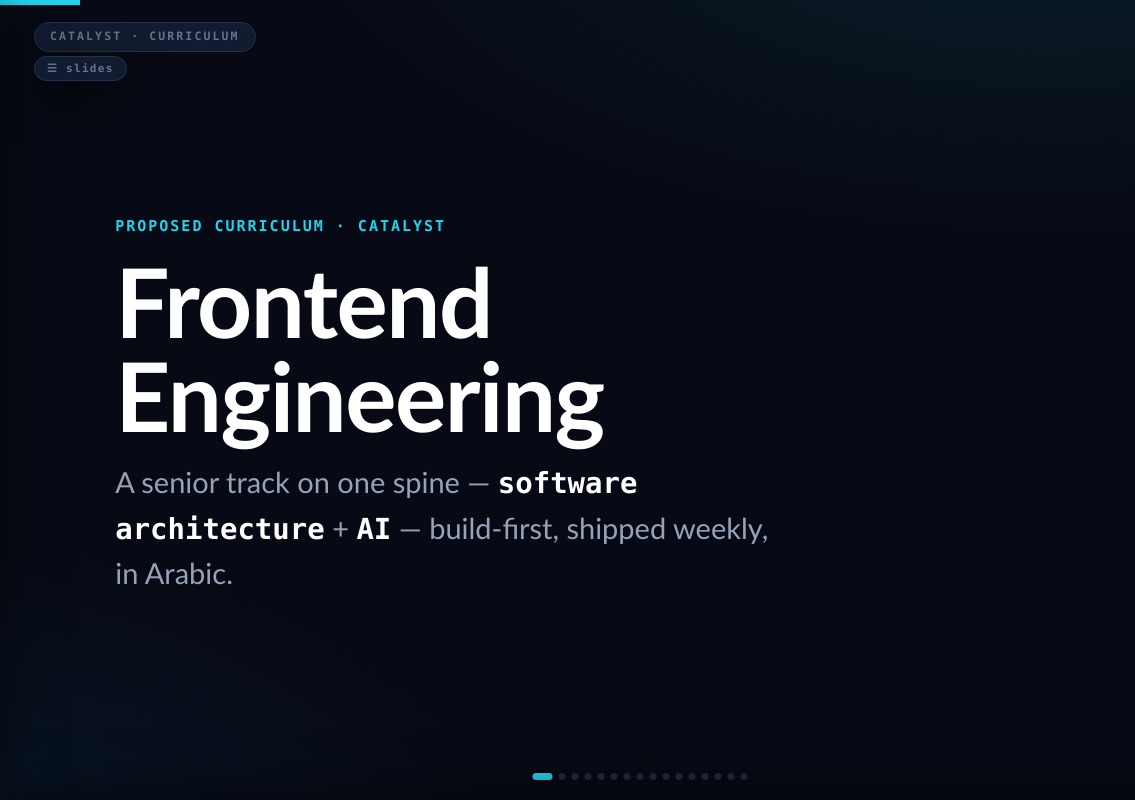
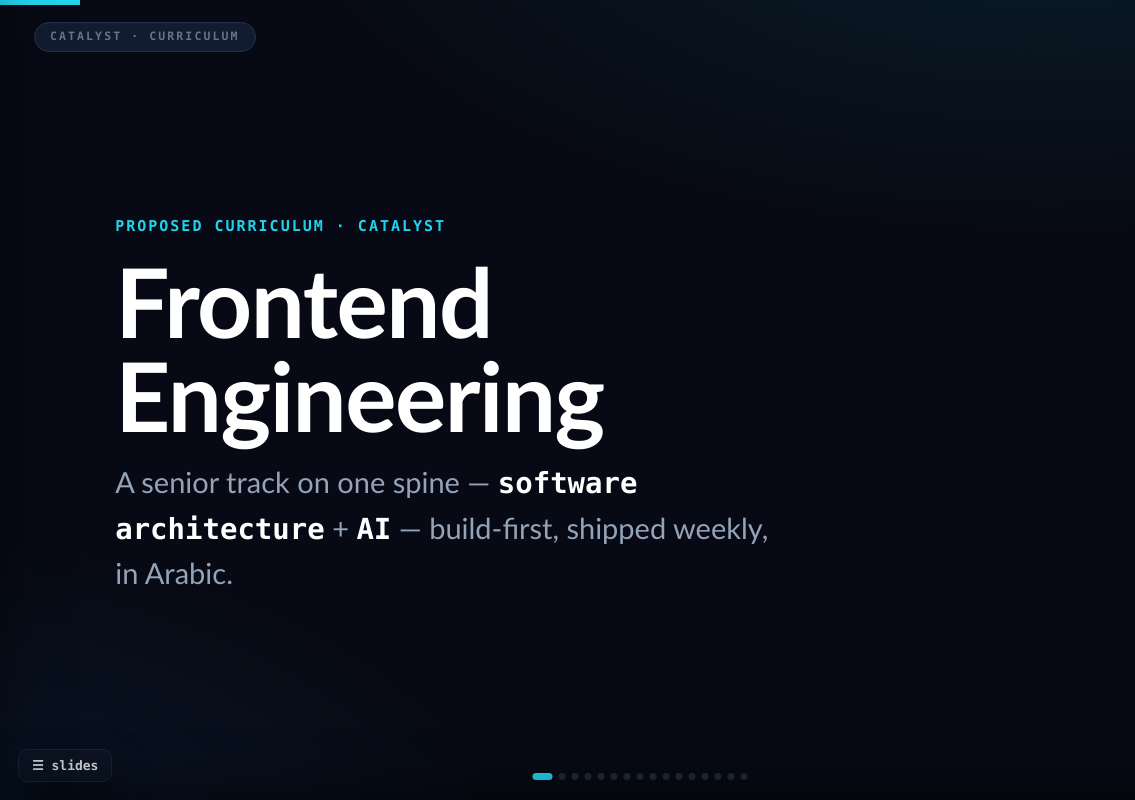
Before and after one commit to eng-AhmedMahmoud/frontend-architecture-slides, a plain HTML site: page curriculum.html in a window 1280 px wide. Shown: the full height of the page, 0-1135 px from the left. Drawn offline with Linux system fonts and the light colour scheme.

Commit message:
style: put the slide menu back in the corner, under the panels
Picks up the brand change: the button returns to the bottom-left and drops below
#notes and #nav in the stacking order, so opening either panel covers it.

```diff
--- a/curriculum.html
+++ b/curriculum.html
@@ -156,15 +156,11 @@
   h1,h2,h3,.big{border-bottom:none !important; text-decoration:none !important}
 
   /* ---- deck chrome that would collide with the brand chrome ----------------------- */
-  /* The slide menu sits directly under the module chip, sharing its left edge and its
-     type scale, so the two read as one stack of chrome instead of two loose buttons at
-     opposite corners. Kept small deliberately: it lives in the band above the content,
-     and .slide's minimum top padding is what keeps it clear of the first line. */
-  #navToggle{top:56px !important; bottom:auto !important; left:34px !important;
-    font:700 11px/1 var(--mono) !important; letter-spacing:1.3px; padding:6px 12px !important;
-    border-radius:999px !important; border:1px solid var(--line2) !important;
-    background:var(--panel2) !important; color:var(--grey3) !important; opacity:1}
-  #navToggle:hover{color:var(--cy); border-color:var(--cy) !important}
+  /* The slide menu stays in the bottom-left corner, but it sits *below* both panels in
+     the stacking order: open the slide list or the speaker notes and the panel simply
+     covers it. Nothing to toggle, nothing to animate — the button is behind the thing
+     that replaced it. #notes is z-index 20 and #nav is 30, so 19 puts it under both. */
+  #navToggle{top:auto !important; bottom:18px !important; left:18px !important; z-index:19 !important}
   #codeToggle{right:112px !important; bottom:16px !important}
   #dots{bottom:20px}
   #bar{background:var(--cy)}
```
Also changed, not shown: index.html (+5 -9 lines).
